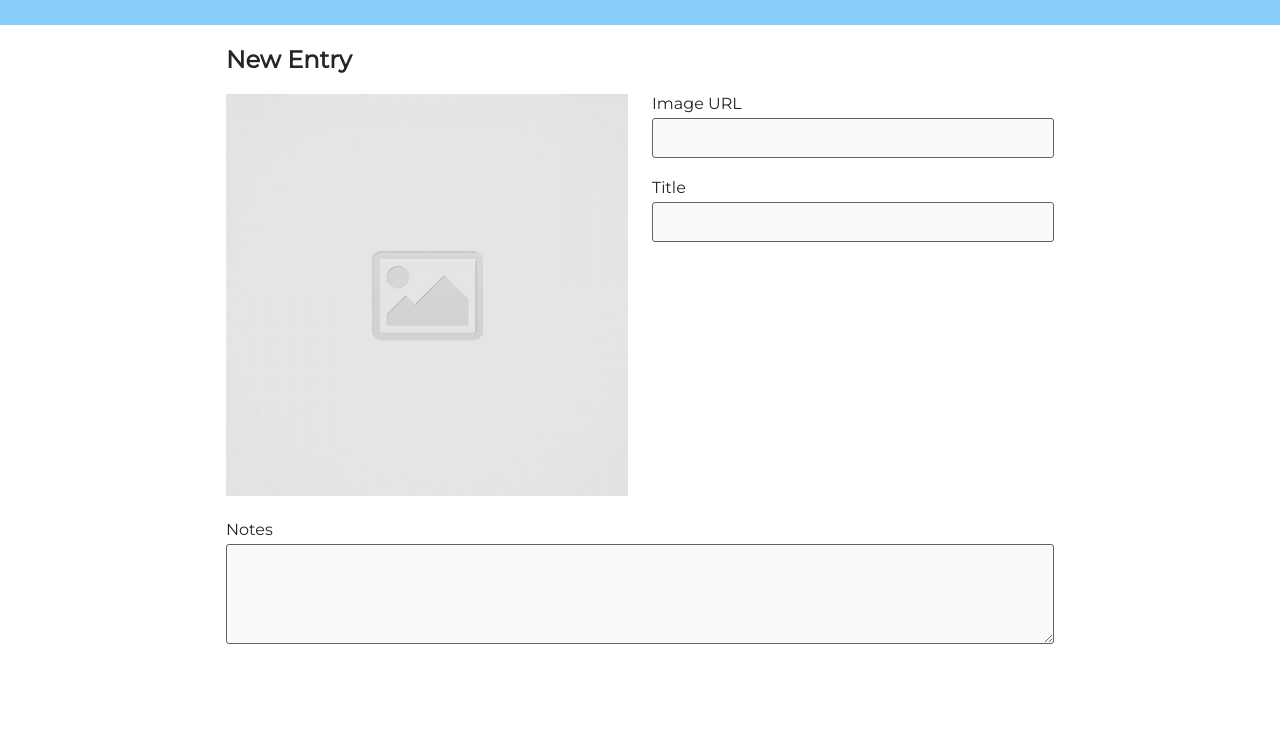
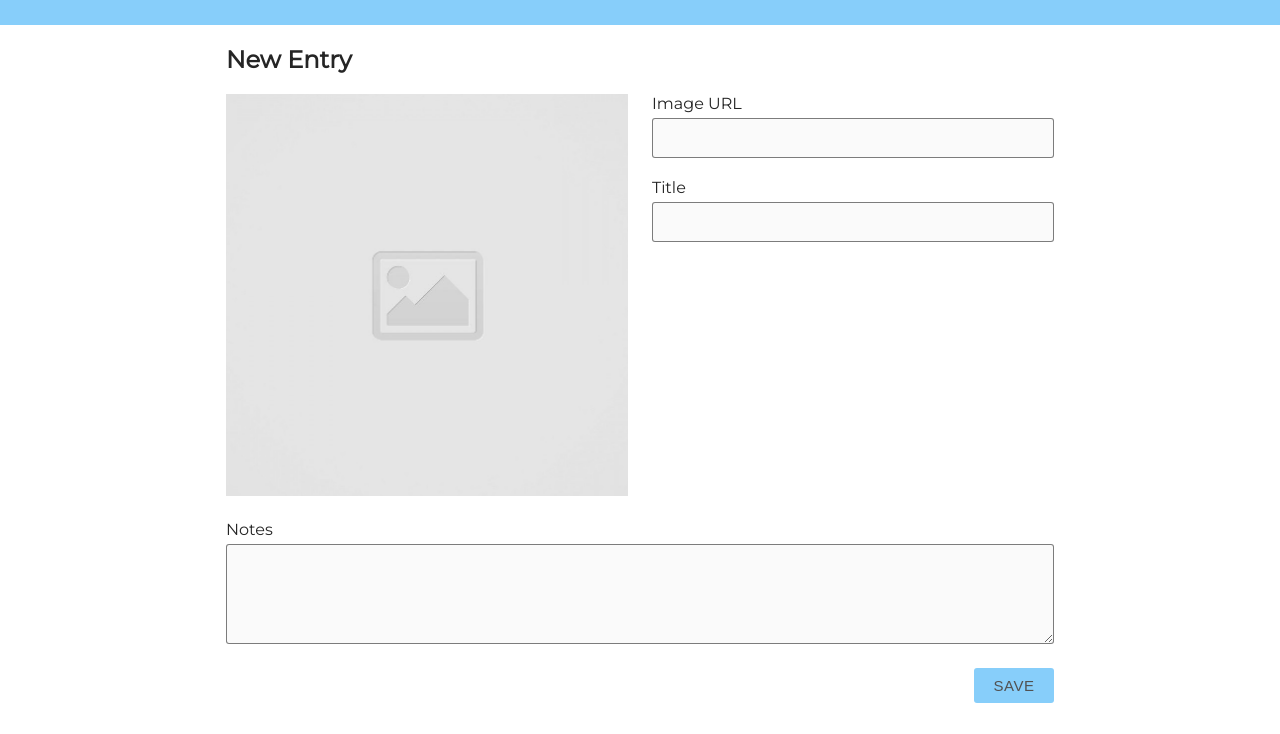
Before and after one commit to ameliatalkington/code-journal, a website: page index.html in a window 1280 px wide. Shown: the part 66-800 px from the top of the page. Drawn offline with nearby package versions, Linux system fonts and the light colour scheme.

Commit message:
issue 1 - task #4 - added save button

```diff
--- a/css/styles.css
+++ b/css/styles.css
@@ -32,7 +32,7 @@ input,
 textarea {
   width: 100%;
   margin-bottom: 20px;
-  border: solid rgb(98, 98, 98) 1px;
+  border: solid rgba(98, 98, 98, 0.827) 1px;
   border-radius: 3px;
   background-color: rgba(211, 211, 211, 0.122);
   font-size: 15px;
@@ -45,3 +45,14 @@ input {
 textarea {
   height: 100px;
 }
+
+#submit {
+  width: 80px;
+  height: 35px;
+  background-color: lightskyblue;
+  border: none;
+  float: right;
+  color: rgb(81, 81, 81);
+  font-weight: 500;
+  letter-spacing: 0.5px;
+}
--- a/index.html
+++ b/index.html
@@ -51,6 +51,11 @@
             <textarea name="notes" id="notes" cols="30" rows="10" required="required"></textarea>
           </div>
         </div>
+        <div class="row">
+          <div class="column-full">
+            <input id="submit" type="submit" value="SAVE">
+          </div>
+        </div>
       </form>
     </div>
   </main>
```
